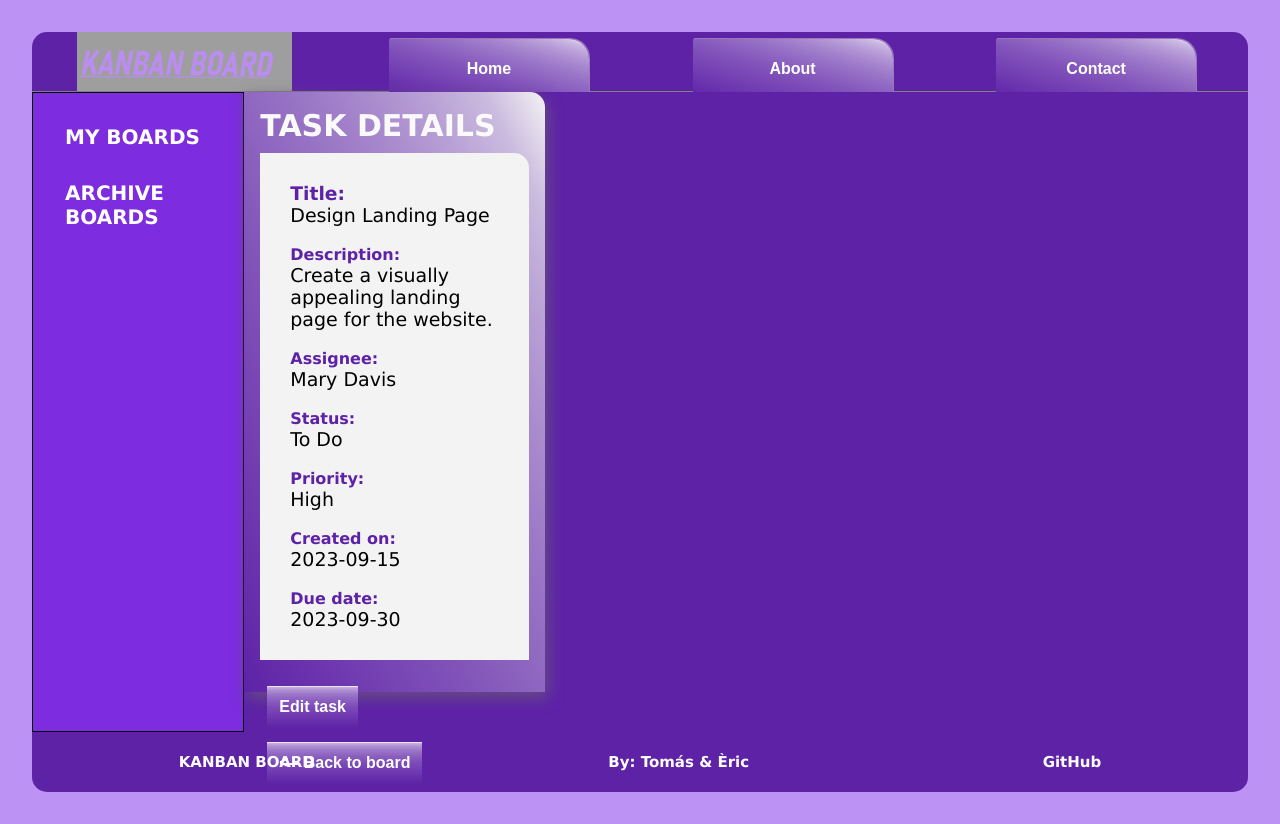
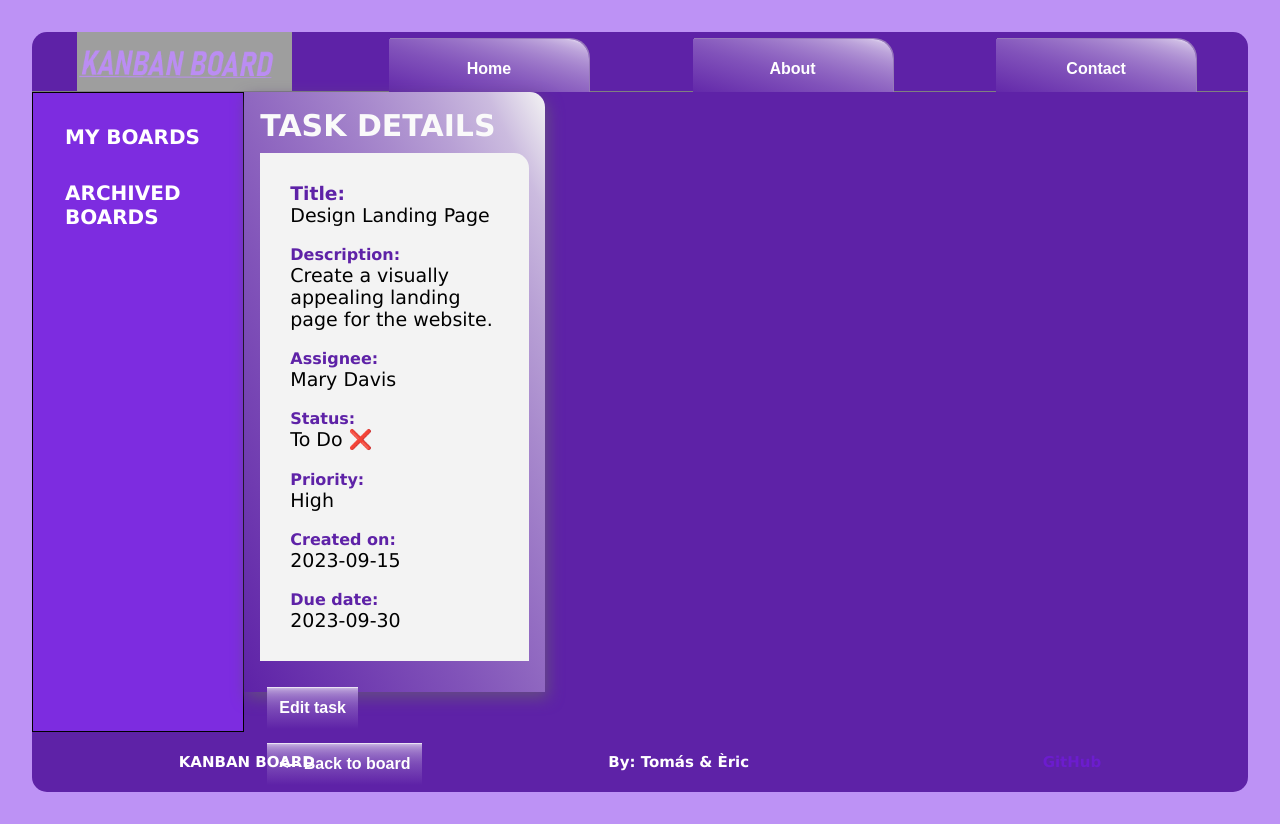
Before and after one commit to Violinistapirata/Kanban-Board, a React (Vite) app in the folder Kanban-Board/: page /details/1 in a window 1280 px wide. Built offline with nearby package versions, Linux system fonts and the light colour scheme; grey boxes are pictures that could not be loaded.

Commit message:
Refactoring finished.

```diff
--- a/Kanban-Board/src/Pages/AboutPage.jsx
+++ b/Kanban-Board/src/Pages/AboutPage.jsx
@@ -1,9 +1,10 @@
+
 function AboutPage() {
     return(
         <section id="about">
             <h1>ABOUT</h1>
 
-            <img src="./src/assets/developers.jpg" alt="developers" />
+            <img src="../src/images/developers.jpg" alt="developers" />
 
             <div className="github-links-container">
                 <a href="https://github.com/tmartin87" target="blank">tmartin87 </a>
--- a/Kanban-Board/src/Pages/TaskDetailsPage.jsx
+++ b/Kanban-Board/src/Pages/TaskDetailsPage.jsx
@@ -59,7 +59,7 @@ function TaskDetailsPage() {
           <br />
           <li>
             <h4>Status:</h4>
-            <p> {status}</p>
+            <p> {status} {status==="Done"? "✅" : status==="In Progress"? "✍️" : "❌" }</p>
           </li>
           <br />
           <li>
--- a/Kanban-Board/src/components/Footer.jsx
+++ b/Kanban-Board/src/components/Footer.jsx
@@ -1,3 +1,4 @@
+//STYLES
 import './Footer.css'
 
 function Footer () {
@@ -5,7 +6,7 @@ function Footer () {
         <ul className='footer-container'>
             <li>KANBAN BOARD</li>
             <li>By: Tomás & Èric</li>
-            <li href="https://github.com/Violinistapirata/Kanban-Board">GitHub</li>
+            <li><a href="https://github.com/Violinistapirata/Kanban-Board">GitHub</a></li>
         </ul>
     )
 }
--- a/Kanban-Board/src/components/List.jsx
+++ b/Kanban-Board/src/components/List.jsx
@@ -14,7 +14,8 @@ import "./List.css";
 
 function List({listStatus}) {
 
-  const {currentTaskList, setCurrentTaskList} = useContext(TaskListContext)
+  //taskList context props
+  const {currentTaskList} = useContext(TaskListContext)
 
   const filteredTasks = () => currentTaskList.filter(task => task.status === listStatus)
 
@@ -25,8 +26,6 @@ function List({listStatus}) {
           <Task
             key={task.id}
             task={task}
-            taskList={currentTaskList}
-            setTaskList={setCurrentTaskList}
           />
         ))}
     </>
--- a/Kanban-Board/src/components/NavBar.jsx
+++ b/Kanban-Board/src/components/NavBar.jsx
@@ -1,29 +1,37 @@
+//ROUTES
+import { Link } from "react-router-dom";
+
 //IMAGES
+import Logo from "../images/LOGO.png";
 
-import Logo from '../images/LOGO.png';
+//STYLES
+import "./NavBar.css";
 
-//CSS
-import './NavBar.css';
-//COMPONENTS
-import { Link } from 'react-router-dom';
+/*-------------------------------------------------------------------*/
 
 function NavBar() {
   return (
     <nav>
-            <ul className='navbar-container'>
-
-                <li className='logo'><img src={Logo}/>
+      <ul className="navbar-container">
+        <li className="logo">
+          <img src={Logo} />
         </li>
         <li>
-                <Link to={'/'}><button className="navbar-button">Home</button></Link>
+          <Link to={"/"}>
+            <button className="navbar-button">Home</button>
+          </Link>
         </li>
         <li>
-                <Link to={'/about'}><button className= "navbar-button">About</button></Link>
+          <Link to={"/about"}>
+            <button className="navbar-button">About</button>
+          </Link>
         </li>
-                <Link to={'/about'}><button className= "navbar-button">Contact</button></Link>
+        <Link to={"/contact"}>
+          <button className="navbar-button">Contact</button>
+        </Link>
       </ul>
     </nav>
-    )
-};
+  );
+}
 
 export default NavBar;
--- a/Kanban-Board/src/components/SideBar.jsx
+++ b/Kanban-Board/src/components/SideBar.jsx
@@ -1,11 +1,11 @@
+//STYLES
 import './SideBar.css'
 
 function SideBar () {
     return (
         <ul className='SideBar-container'>
             <h2>MY BOARDS</h2>
-            <h2>ARCHIVE BOARDS</h2>
-
+            <h2>ARCHIVED BOARDS</h2>
         </ul>
     )
 }
--- a/Kanban-Board/src/components/Task.jsx
+++ b/Kanban-Board/src/components/Task.jsx
@@ -1,9 +1,24 @@
+//ROUTES
 import { Link } from "react-router-dom";
-//CSS
-import './Task.css';
+
+//CONTEXT
+import { TaskListContext } from "../Contexts/taskLists.context";
+
+//HOOKS
+import { useContext } from "react";
 import { useDrag } from "react-dnd";
 
-function Task ({task, taskList, setTaskList}){
+//STYLES
+import './Task.css';
+
+/*-------------------------------------------------------------------*/
+
+function Task ({task}){
+
+    //taskList context props
+    const {currentTaskList, setCurrentTaskList} = useContext(TaskListContext)
+
+    //Drag-and-drop functionality
     const [{isDragging}, drag] = useDrag(()=>({
         type: "task",
         item: {id: task.id, status: task.status},
@@ -11,6 +26,13 @@ function Task ({task, taskList, setTaskList}){
             isDragging: !!monitor.isDragging()
         })
     }))
+
+    //Handle function for the delete task button
+    function handleDeleteTask () {
+        const taskId = task.id;
+        const newTaskList = currentTaskList.filter((task)=>task.id !== taskId);
+        setCurrentTaskList(newTaskList);
+    }
 
     return (
     <>
@@ -20,21 +42,12 @@ function Task ({task, taskList, setTaskList}){
                 <Link to={`/details/${task.id}`}>{task.title}</Link>
                 </h2>
             </li>
-            {/* <li>{task.description}</li> */}
             <li className="task-text">Assignee: {task.assignee}</li>
-            {/* <li>{task.status} {task.status==="Done"? "✅" : task.status==="In Progress"? "✍️" : "❌" }</li> */}
             <li className="task-text">Priority: {task.priority}</li>
-          {/*   <li>{task.createdDate}</li>
-            <li>{task.dueDate}</li> */}
-            <li><button className="delete-task-button" onClick={()=> {
-            const taskId = task.id;
-            const newTaskList = taskList.filter((task)=>task.id !== taskId);
-            setTaskList(newTaskList);
-            }}>
+            <li><button className="delete-task-button" onClick={handleDeleteTask}>
             <img src="src/images/papelera.png"></img>
         </button></li>
         </ul>
-
     </>
     )
 }
--- a/Kanban-Board/src/components/UpdateTaskForm.jsx
+++ b/Kanban-Board/src/components/UpdateTaskForm.jsx
@@ -34,13 +34,11 @@ function UpdateTaskForm({ task, showForm }) {
   //Function for the form's onSubmit event listener
   const handleUpdateTask = (e) => {
     e.preventDefault();
-    console.log("THIS IS THE PREVIOUS TASKLIST", currentTaskList);
+
+    const taskIndex = currentTaskList.indexOf(task);
     const updatedTaskList = [...currentTaskList];
-    const taskIndex = currentTaskList.indexOf(task);
-    console.log(taskIndex);
 
     updatedTaskList.splice(taskIndex, 1, updatedTask);
-    console.log("THIS IS THE UPDATED TASK LIST", updatedTaskList);
     setCurrentTaskList(updatedTaskList);
     showForm(false);
   };
@@ -56,9 +54,6 @@ function UpdateTaskForm({ task, showForm }) {
     lastUpdate: new Date().toLocaleDateString("en-CA"),
     dueDate: dueDate,
   };
-  console.log(updatedTask.lastUpdate);
-
-  console.log("THIS IS THE UPDATED TASK", updatedTask);
 
   return (
     <>
```
Also changed, not shown: Kanban-Board/src/images/developers.jpg (renamed from Kanban-Board/src/assets/developers.jpg). Lines whose indentation alone changed are shown as unchanged.
